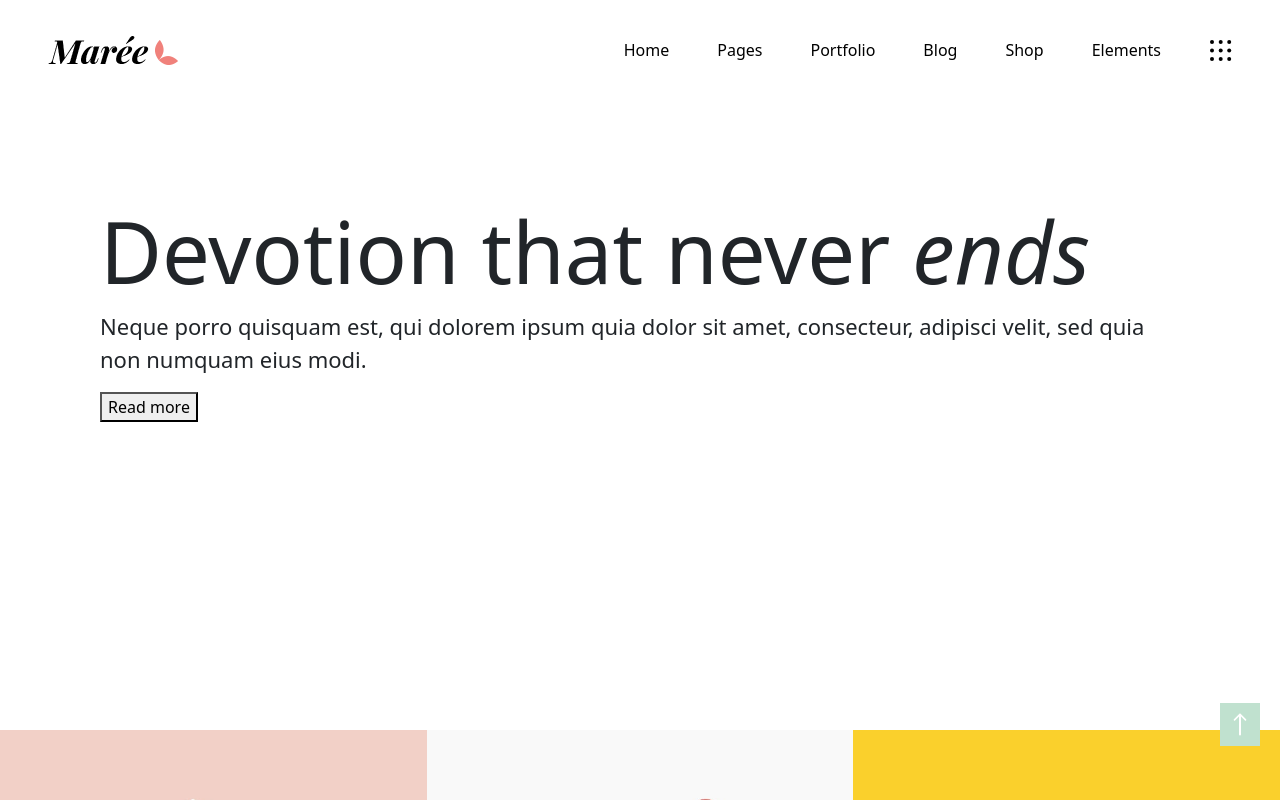
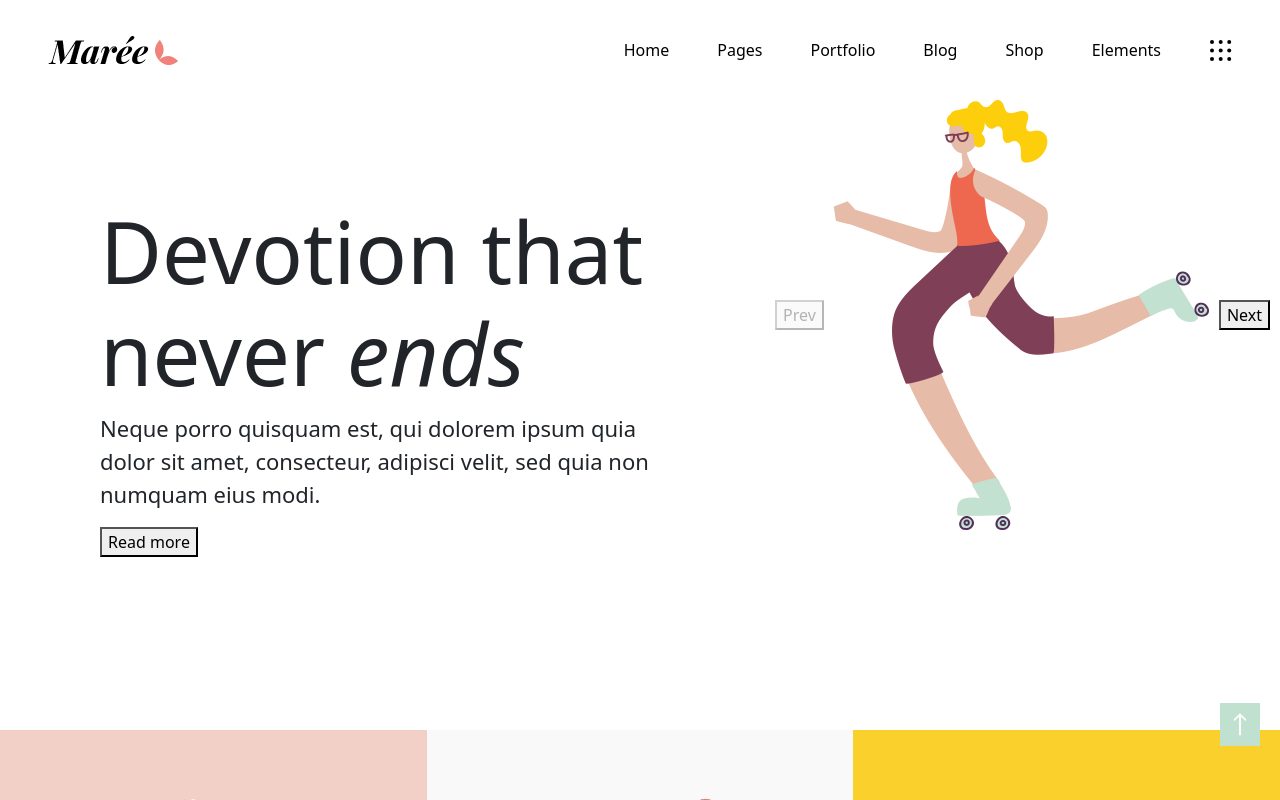
Before and after one commit to michele-pupo/proj-html-vuejs, a Vue app: page / in a window 1280 px wide. Shown: the top 800 px of the page. Built offline with nearby package versions, Linux system fonts and the light colour scheme.

Commit message:
created first slider sketch

```diff
--- a/src/components/ElementsImageItem.vue
+++ b/src/components/ElementsImageItem.vue
@@ -7,7 +7,7 @@ export default {
         name: String,
         text: String,
         signature: String,
-        number: Number,
+        number: String,
         date: String
     }
 }
--- a/src/components/Pages.vue
+++ b/src/components/Pages.vue
@@ -1,7 +1,10 @@
 <script>
+import Slider from './Slider.vue';
 
 export default {
     name: 'Pages',
+
+    components:{Slider}
 }
 </script>
 
@@ -19,7 +22,7 @@ export default {
             </button>
         </div>
         <div id="carousel">
-
+           <Slider></Slider>
         </div>
     </div>
 </template>
--- /dev/null
+++ b/src/components/Slider.vue
@@ -0,0 +1,35 @@
+<script>
+import SliderImageItem from './SliderImageItem.vue';
+
+export default {
+    name: 'Slider',
+
+    components: {SliderImageItem},
+
+    data() {
+        return {
+            images: [
+                {
+                    "thumb": "../../public/img/h-2-slider-img-15.png",
+                },
+                {
+                    "thumb": "../../public/img/h-2-slider-img-16.png",
+                },
+                {
+                    "thumb": "../../public/img/h-2-slider-img-17.png",
+                }
+            ]
+        };
+    }
+}
+</script>
+
+<template>
+    <div>
+        <SliderImageItem :images="images"></SliderImageItem>
+    </div>
+  </template>
+
+<style lang="scss" scoped>
+
+</style>
--- /dev/null
+++ b/src/components/SliderImageItem.vue
@@ -0,0 +1,65 @@
+<script>
+export default {
+    name: 'SliderImageItem',
+
+    props: {
+        images: {
+            type: Array,
+            required: true
+        }
+    },
+
+    data() {
+        return {
+            currentIndex: 0
+        };
+    },
+
+    methods: {
+        next() {
+            if (this.currentIndex < this.images.length - 1) {
+                this.currentIndex++;
+            }
+        },
+
+        prev() {
+            if (this.currentIndex > 0) {
+                this.currentIndex--;
+            }
+        }
+    }
+}
+</script>
+
+<template>
+    <div class="slider">
+        <button @click="prev" :disabled="currentIndex === 0">Prev</button>
+        <div class="slides">
+            <div v-for="(image, index) in images" :key="index" class="slide" v-show="index === currentIndex">
+                <img :src="image.thumb" alt="">
+            </div>
+        </div>
+        <button @click="next" :disabled="currentIndex === images.length - 1">Next</button>
+    </div>
+  </template>
+
+<style lang="scss" scoped>
+    .slider {
+  display: flex;
+  align-items: center;
+}
+
+.slides {
+  flex: 1;
+  overflow: hidden;
+}
+
+.slide {
+  width: 100%;
+  transition: opacity 0.5s ease;
+}
+
+button {
+  margin: 0 10px;
+}
+</style>
```
